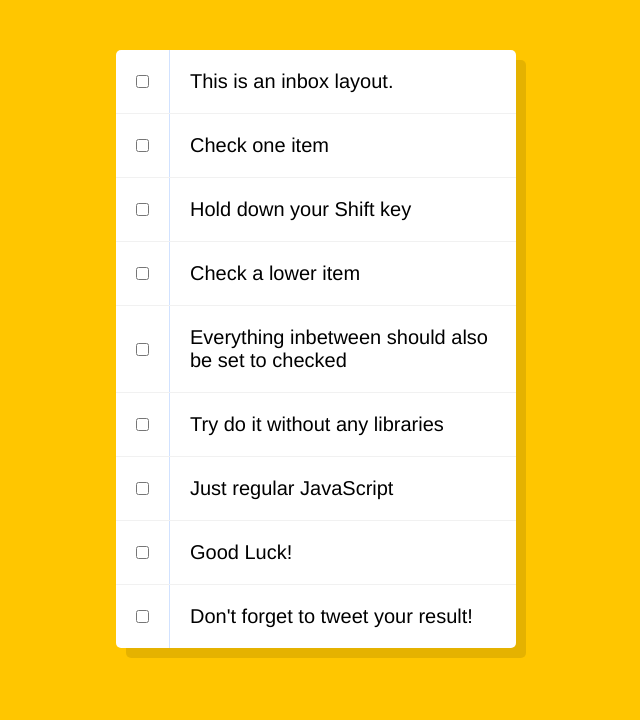
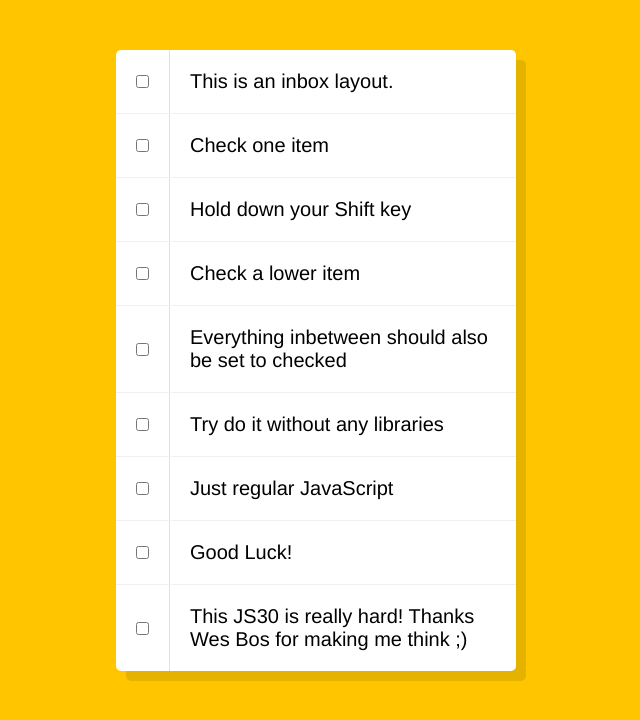
Before and after one commit to pinaska/JavaScript30, a plain HTML site: page Hold Shift and Check Checkboxes/index.html in a window 1280 px wide. Shown: the whole page, without its empty margins (324-964 px from the left). Drawn offline with Linux system fonts and the light colour scheme.

Commit message:
checked  with shift key

```diff
--- a/Hold Shift and Check Checkboxes/index.html
+++ b/Hold Shift and Check Checkboxes/index.html
@@ -94,7 +94,7 @@
     </div>
     <div class="item">
       <input type="checkbox">
-      <p>Don't forget to tweet your result!</p>
+      <p>This JS30 is really hard! Thanks Wes Bos for making me think ;)</p>
     </div>
   </div>
 
```
